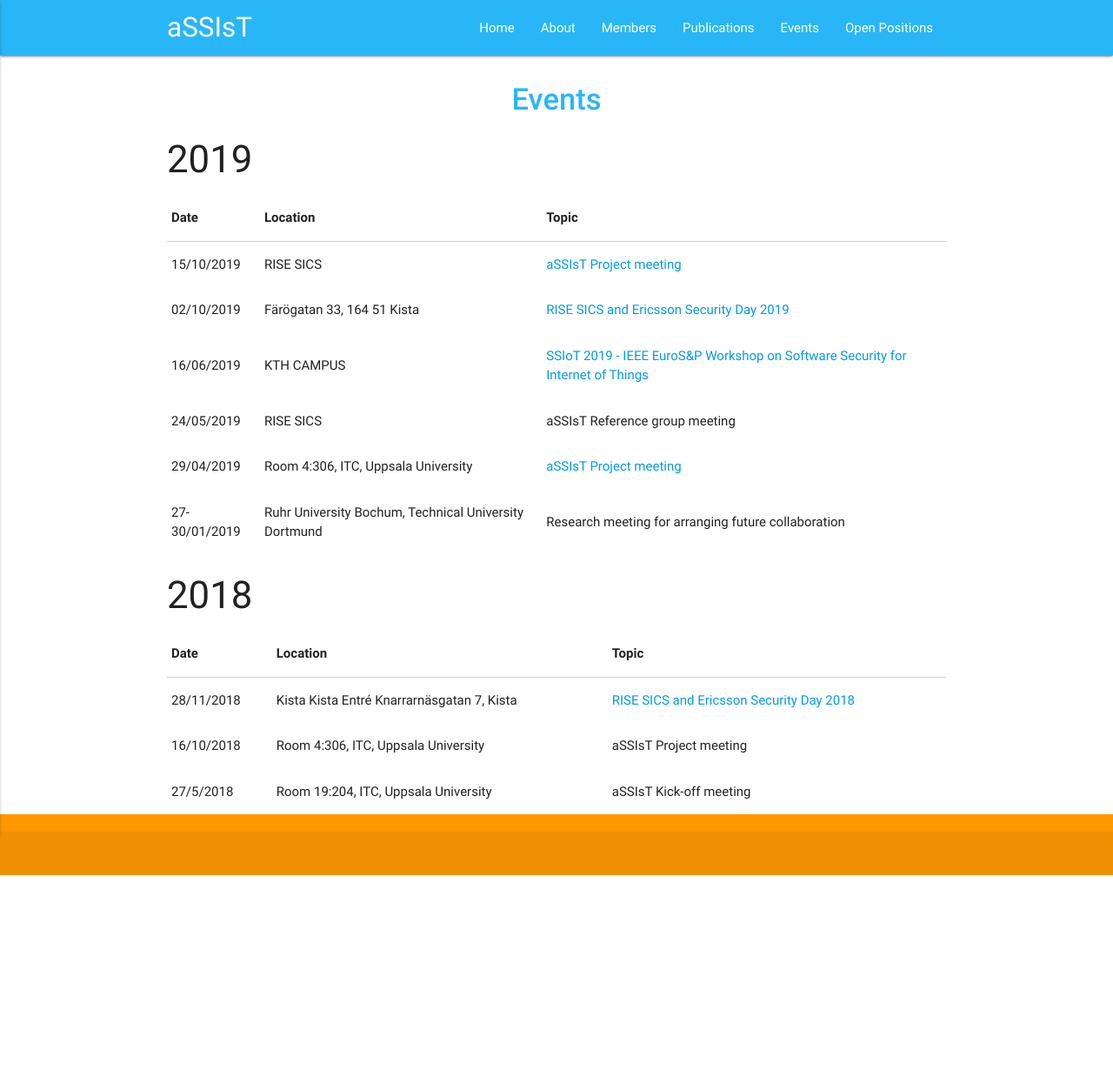
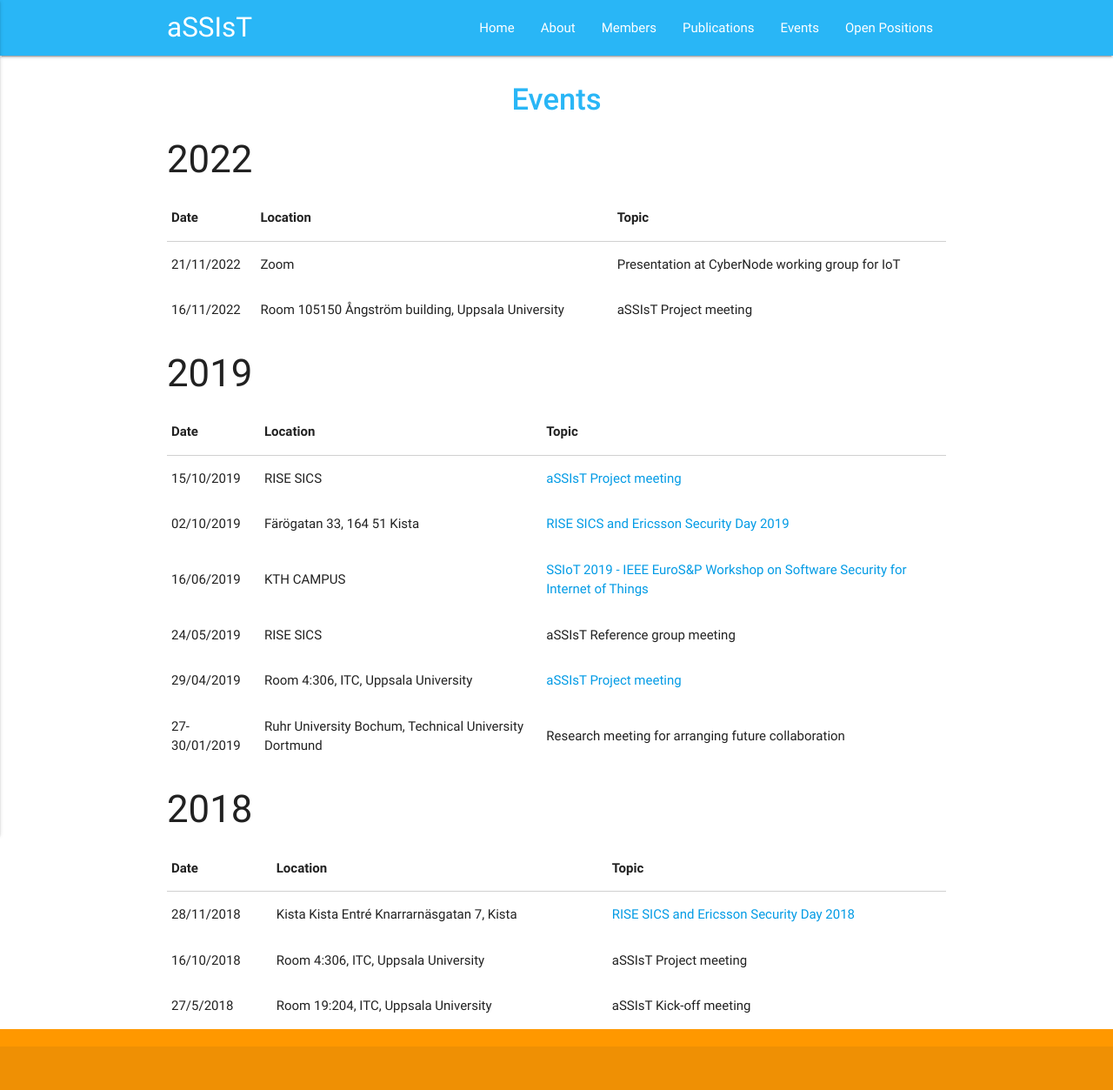
Before and after one commit to assist-project/assist-project.github.io, a Jekyll site: the page built from 04-events.md, in a window 1280 px wide. Shown: the whole page at 87% size. Built offline with Jekyll 4.4.1, drawn with Linux system fonts in a browser that asks for light colours; before the commit the page ends 1006 px from its top, so only the background shows below that.

Commit message:
added cybernode presentation

```diff
--- a/04-events.md
+++ b/04-events.md
@@ -3,6 +3,14 @@ layout: page
 title: Events
 permalink: /events/
 ---
+
+### 2022
+
+| Date          | Location                                   | Topic                                                        |
+|-----------|--------------------------------------------|--------------------------------------------------------------|
+|21/11/2022    | Zoom                                                | Presentation at CyberNode working group for IoT |
+|16/11/2022    | Room 105150 Ångström building, Uppsala University                   |  aSSIsT Project meeting |
+
 
 ### 2019
 
```
Also changed, not shown: 1 other file.
